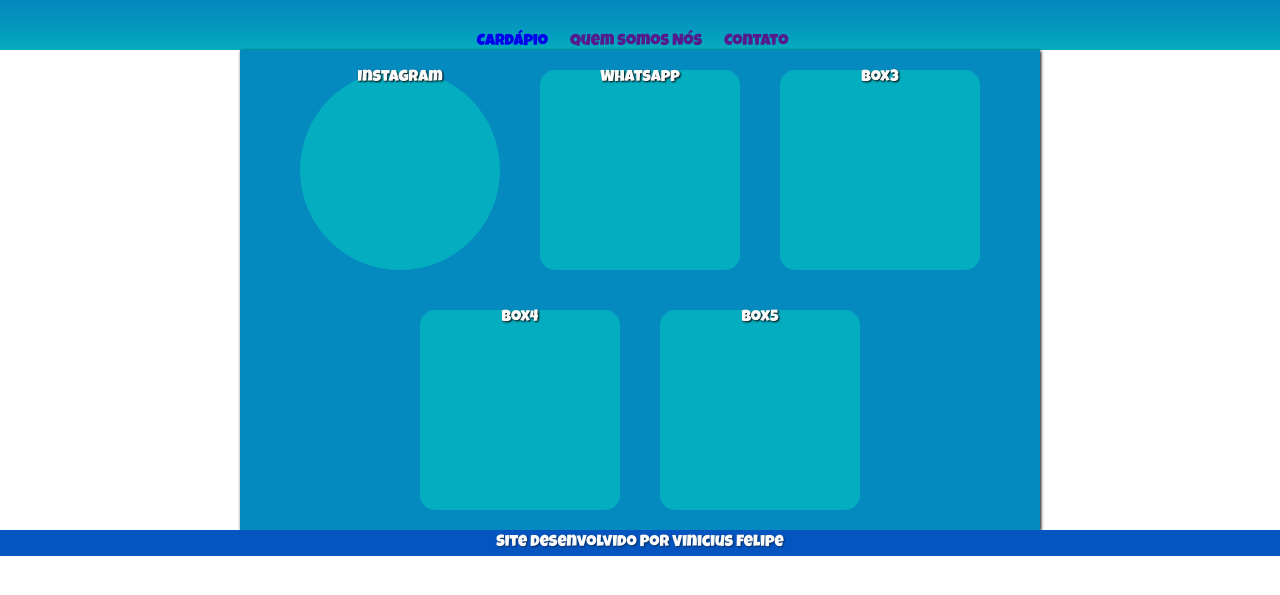
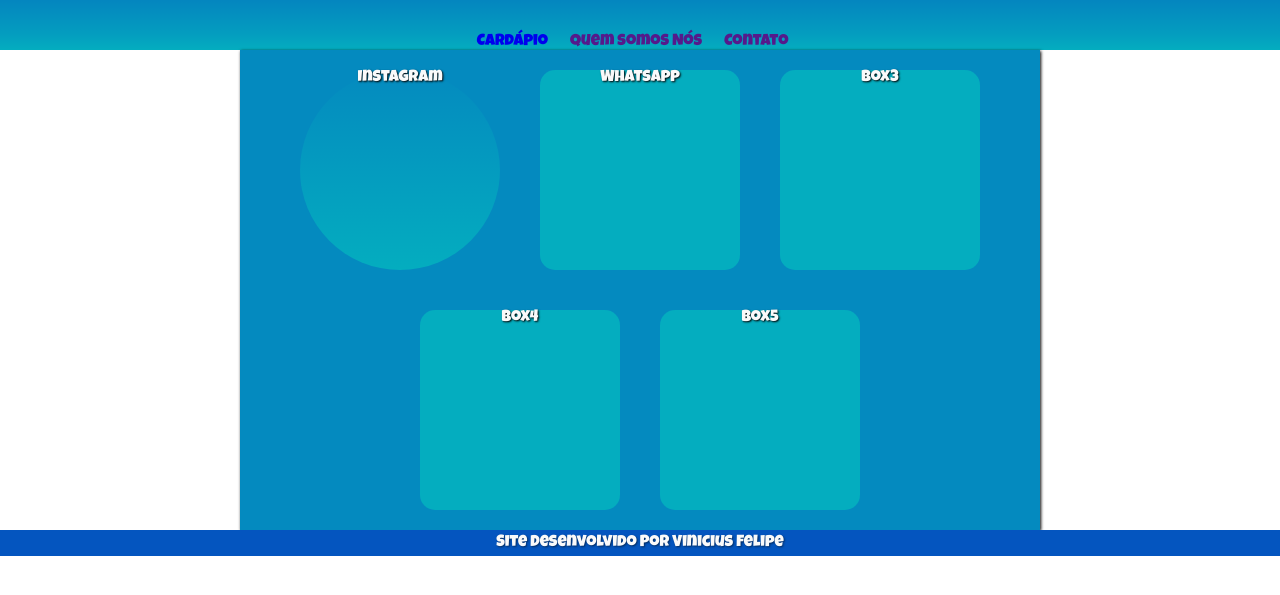
Before and after one commit to ViniciusFelipeLobo/Site-vjv, a plain HTML site: page pag3.html in a window 1280 px wide. In both pictures the pointer is over the element "Instagram". Shown: the part 71-666 px from the top of the page. Drawn offline with Linux system fonts and the light colour scheme.

Commit message:
Atualização

```diff
--- a/pag3.css
+++ b/pag3.css
@@ -62,6 +62,8 @@ main{
 .flexbox:hover{
     border-radius: 50%;
     transition: 1s;
+    background-image: linear-gradient(To top, var(--cor4), var(--cor2));
+
 
 }
 footer{
```
